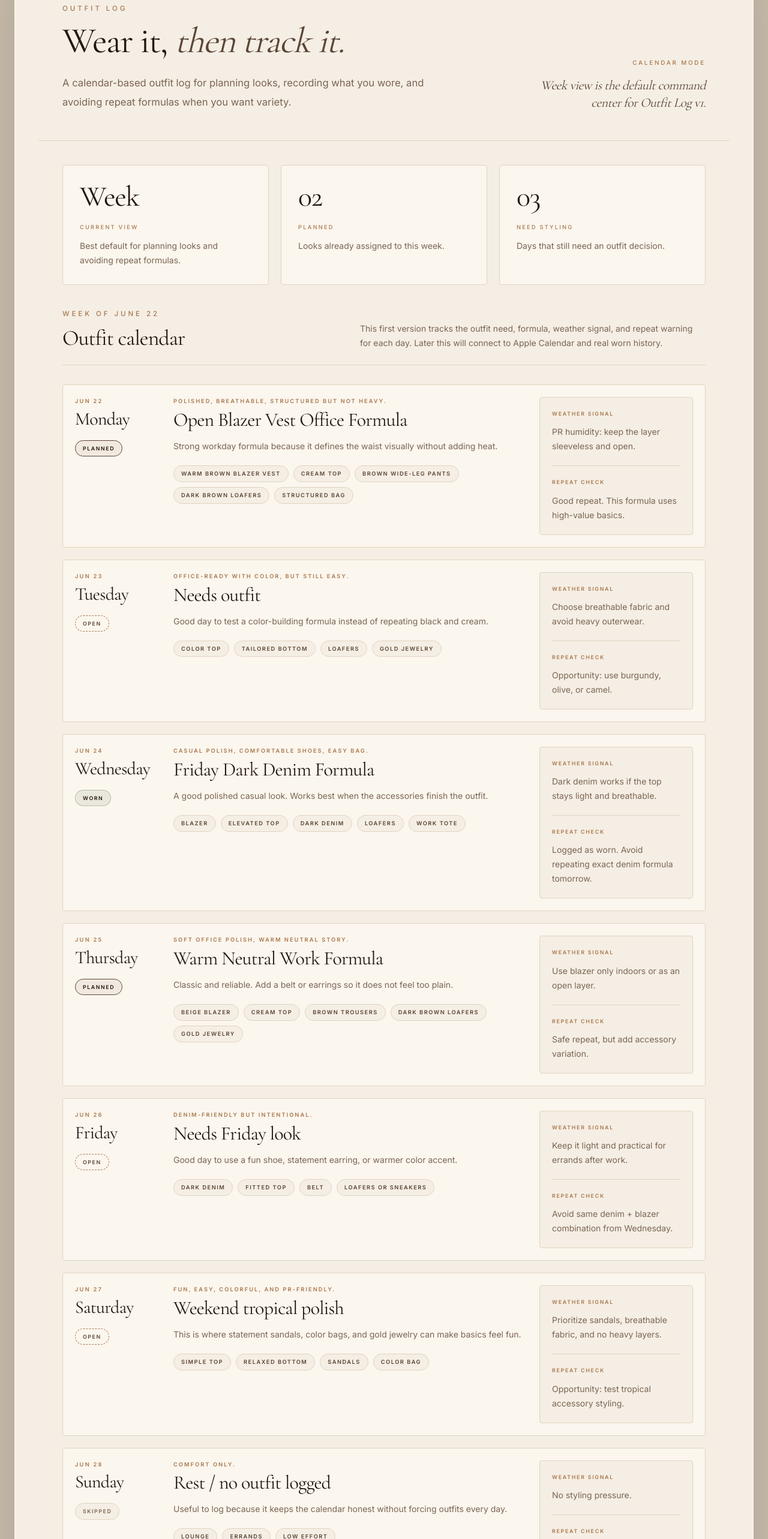
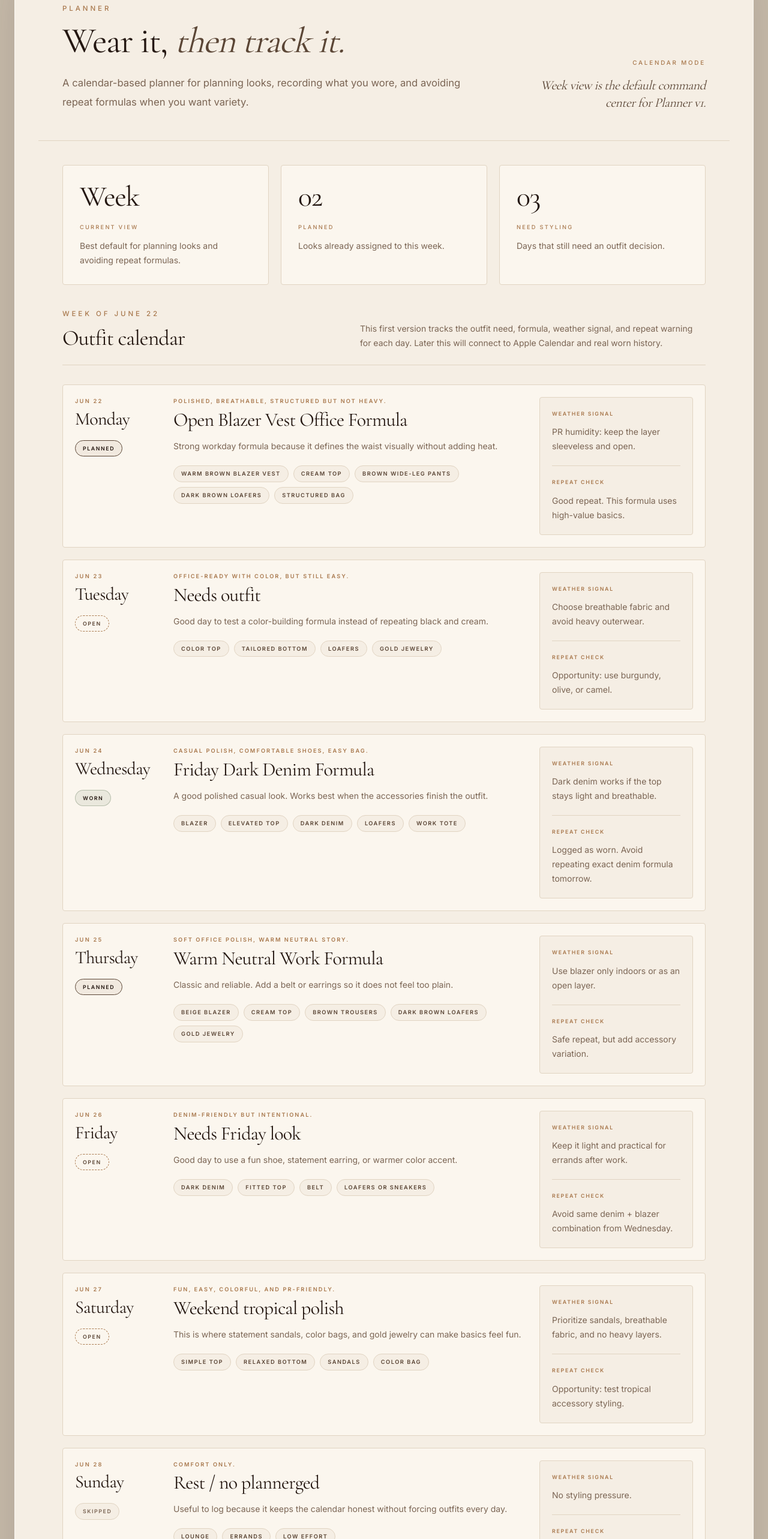
Before and after one commit to stepharlie/stephanie-style-os, a Next.js app: page /planner in a window 1280 px wide. Shown: the part 140-2706 px from the top of the page at 60% size. Built offline with nearby package versions, Linux system fonts and the light colour scheme.

Commit message:
Fix navigation labels and sync closet photos

```diff
--- a/package.json
+++ b/package.json
@@ -6,7 +6,10 @@
     "dev": "next dev",
     "build": "next build",
     "start": "next start",
-    "lint": "eslint"
+    "lint": "eslint",
+    "sync:closet-photos": "node scripts/sync-closet-photos.mjs",
+    "predev": "npm run sync:closet-photos",
+    "prebuild": "npm run sync:closet-photos"
   },
   "dependencies": {
     "@supabase/supabase-js": "^2.108.2",
--- /dev/null
+++ b/scripts/sync-closet-photos.mjs
@@ -0,0 +1,31 @@
+import { cpSync, existsSync, mkdirSync, rmSync } from "node:fs";
+import { dirname, resolve } from "node:path";
+
+const root = process.cwd();
+
+const copies = [
+  {
+    from: "data/closet-photos/Closet Photos",
+    to: "public/closet-photos",
+  },
+  {
+    from: "data/closet-photos",
+    to: "public/data/closet-photos",
+  },
+];
+
+for (const copy of copies) {
+  const source = resolve(root, copy.from);
+  const target = resolve(root, copy.to);
+
+  if (!existsSync(source)) {
+    console.warn(`Skipping missing source: ${copy.from}`);
+    continue;
+  }
+
+  mkdirSync(dirname(target), { recursive: true });
+  rmSync(target, { recursive: true, force: true });
+  cpSync(source, target, { recursive: true });
+
+  console.log(`Synced ${copy.from} -> ${copy.to}`);
+}
--- a/src/app/planner/page.tsx
+++ b/src/app/planner/page.tsx
@@ -50,16 +50,16 @@ export default function PlannerPage() {
   return (
     <main className="pb-16 md:pb-20">
       <PageHeader
-        eyebrow="Outfit Log"
+        eyebrow="Planner"
         title={
           <>
             Wear it,{" "}
             <em className="text-[var(--coffee)]">then track it.</em>
           </>
         }
-        description="A calendar-based outfit log for planning looks, recording what you wore, and avoiding repeat formulas when you want variety."
+        description="A calendar-based planner for planning looks, recording what you wore, and avoiding repeat formulas when you want variety."
         asideEyebrow="Calendar Mode"
-        asideText="Week view is the default command center for Outfit Log v1."
+        asideText="Week view is the default command center for Planner v1."
       />
 
       <section className="mx-auto max-w-6xl px-6 py-10 md:px-10">
--- a/src/lib/mock-outfit-log.ts
+++ b/src/lib/mock-outfit-log.ts
@@ -109,7 +109,7 @@ export const outfitLogWeek: OutfitLogDay[] = [
     day: "Sunday",
     date: "Jun 28",
     status: "skipped",
-    title: "Rest / no outfit logged",
+    title: "Rest / no plannerged",
     outfitNeed: "Comfort only.",
     formula: ["Lounge", "Errands", "Low effort"],
     weatherNote: "No styling pressure.",
```
Also changed, not shown: 1 other file (tests, documents, lock files or other folders).
